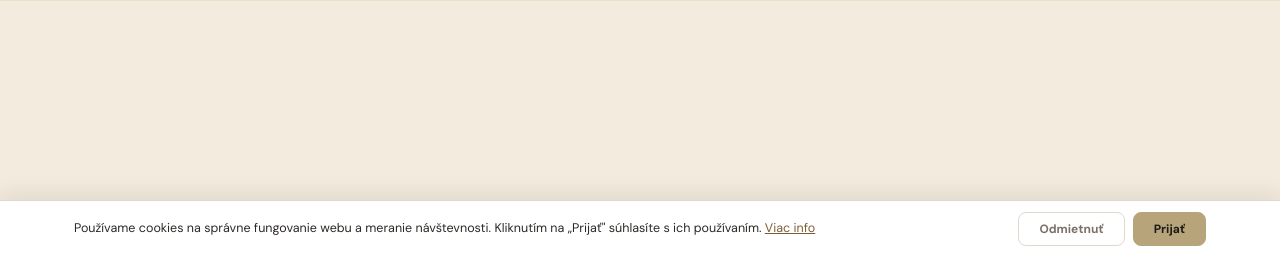
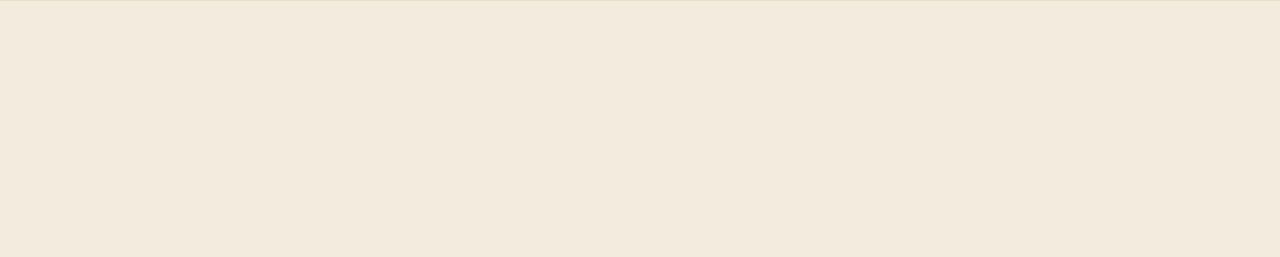
Before and after one commit to FilipFastle/zdenka-web, a WordPress theme: template zdenka-theme/index.php in a window 1280 px wide. Shown: the part 543-800 px from the top of the page. Run offline with PHP 8.4 and a stand-in for WordPress, Linux system fonts and the light colour scheme; the site name, menu and one post (Sample post) are stand-ins, and other content is empty; some libraries are stand-ins or nearby versions.

Commit message:
change: odstránená vlastná cookie lišta + YouTube cez youtube-nocookie
- Odstránená vlastná cookie lišta (inc/cookie-bar.php aj jej načítanie);
  súhlas s cookies bude riešiť samostatný plugin (CookieYes/Complianz).
- YouTube embedy idú cez youtube-nocookie.com – YouTube tak nenastaví
  sledovacie cookies, kým návštevník video nespustí. Menej vecí na súhlas.

Co-Authored-By: Claude Opus 4.8 <noreply@anthropic.com>
Claude-Session: https://claude.ai/code/session_01JtmghxbHVbACV4Da6p58AP

```diff
--- a/zdenka-theme/functions.php
+++ b/zdenka-theme/functions.php
@@ -3,8 +3,8 @@ defined('ABSPATH') || exit;
 
 add_action('wp_enqueue_scripts', function() {
     // Fonty sú self-hostované v main.css (@font-face) – žiadne Google servery
-    wp_enqueue_style('zdenka-main', get_stylesheet_directory_uri().'/assets/css/main.css',[],'3.16.0');
-    wp_enqueue_script('zdenka-js', get_stylesheet_directory_uri().'/assets/js/main.js',[],'3.16.0',true);
+    wp_enqueue_style('zdenka-main', get_stylesheet_directory_uri().'/assets/css/main.css',[],'3.17.0');
+    wp_enqueue_script('zdenka-js', get_stylesheet_directory_uri().'/assets/js/main.js',[],'3.17.0',true);
     wp_localize_script('zdenka-js','zcData',['ajaxurl'=>admin_url('admin-ajax.php'),'nonce'=>wp_create_nonce('zc_nonce'),'logoUrl'=>get_stylesheet_directory_uri().'/assets/images/zc-logo.svg','ebookOn'=>(function_exists('zc_ebook_enabled') && zc_ebook_enabled())?1:0]);
 });
 
@@ -263,7 +263,9 @@ function zc_video_embed($url) {
         $vertical = (stripos($url, '/shorts/') !== false);
         $origin   = rawurlencode(home_url());
         return [
-            'url'      => 'https://www.youtube.com/embed/' . $m[1] . '?rel=0&modestbranding=1&playsinline=1&enablejsapi=1&origin=' . $origin,
+            // youtube-nocookie.com = režim „rozšírenej ochrany súkromia" –
+            // YouTube nenastaví sledovacie cookies, kým návštevník video nespustí
+            'url'      => 'https://www.youtube-nocookie.com/embed/' . $m[1] . '?rel=0&modestbranding=1&playsinline=1&enablejsapi=1&origin=' . $origin,
             'vertical' => $vertical,
         ];
     }
@@ -583,7 +585,6 @@ require_once get_stylesheet_directory() . '/inc/maintenance.php';
 require_once get_stylesheet_directory() . '/inc/email-template.php';
 require_once get_stylesheet_directory() . '/inc/privacy.php';
 require_once get_stylesheet_directory() . '/inc/seo.php';
-require_once get_stylesheet_directory() . '/inc/cookie-bar.php';
 // Ebook je teraz samostatný plugin (zc-ebook). Ak je aktívny, poskytuje
 // zc_ebook_* funkcie aj shortcode [zc_ebook]; téma ich používa cez function_exists.
 
--- a/zdenka-theme/inc/cookie-bar.php
+++ /dev/null
@@ -1,69 +0,0 @@
-<?php
-defined('ABSPATH') || exit;
-// ── Cookie lišta (GDPR/ePrivacy) — slim, full-width, súhlas si pamätá ──────
-add_action('wp_footer', function() {
-    if (is_admin()) return;
-    // Ak už raz rozhodol (cookie prišla v requeste), lištu vôbec nevykresli.
-    if (!empty($_COOKIE['zc_cookie_consent'])) return;
-    $priv = home_url('/ochrana-osobnych-udajov/');
-    ?>
-    <div id="zcCookie" class="zc-cookie" role="dialog" aria-label="Súhlas s cookies" hidden>
-        <div class="zc-cookie-in">
-            <div class="zc-cookie-txt">
-                Používame cookies na správne fungovanie webu a meranie návštevnosti. Kliknutím na „Prijať" súhlasíte s ich používaním.
-                <a href="<?php echo esc_url($priv); ?>">Viac info</a>
-            </div>
-            <div class="zc-cookie-btns">
-                <button type="button" class="zc-cookie-btn zc-cookie-decline" onclick="zcCookieSet(0)">Odmietnuť</button>
-                <button type="button" class="zc-cookie-btn zc-cookie-accept" onclick="zcCookieSet(1)">Prijať</button>
-            </div>
-        </div>
-    </div>
-    <style>
-    .zc-cookie{position:fixed;left:0;right:0;bottom:0;width:100%;z-index:9995;
-        background:var(--white,#fff);border-top:1px solid var(--border,#E0D8CE);
-        box-shadow:0 -4px 24px rgba(40,32,20,.10);
-        animation:zcCookieIn .45s var(--ease,ease) both}
-    @keyframes zcCookieIn{from{opacity:0;transform:translateY(100%)}to{opacity:1;transform:none}}
-    .zc-cookie-in{max-width:1180px;margin:0 auto;padding:11px 24px;
-        display:flex;align-items:center;gap:18px;flex-wrap:wrap}
-    .zc-cookie-txt{flex:1;min-width:240px;font-size:12.5px;line-height:1.55;color:var(--text,#2C2825)}
-    .zc-cookie-txt a{color:var(--accent-txt,#7C5E33);text-decoration:underline}
-    .zc-cookie-btns{display:flex;gap:8px;flex-shrink:0}
-    .zc-cookie-btn{padding:8px 20px;border-radius:8px;font-size:12px;font-weight:700;cursor:pointer;
-        font-family:var(--sans,sans-serif);border:1.5px solid var(--border,#E0D8CE);transition:all .2s;white-space:nowrap}
-    .zc-cookie-decline{background:transparent;color:var(--muted,#7A7068)}
-    .zc-cookie-decline:hover{border-color:#bbb;color:var(--dark,#1C1A18)}
-    .zc-cookie-accept{background:var(--accent,#B8A47A);color:var(--dark,#1C1A18);border-color:var(--accent,#B8A47A)}
-    .zc-cookie-accept:hover{background:var(--accent-dk,#9A8660)}
-    @media(max-width:600px){
-        .zc-cookie-in{padding:12px 16px;gap:12px}
-        .zc-cookie-btns{width:100%}
-        .zc-cookie-btn{flex:1}
-    }
-    </style>
-    <script>
-    (function(){
-        var bar=document.getElementById('zcCookie');
-        if(!bar)return;
-        var KEY='zc_cookie_consent';
-        function hasConsent(){
-            if(document.cookie.indexOf(KEY+'=')!==-1)return true;   // cookie má prednosť
-            try{ if(localStorage.getItem(KEY))return true; }catch(e){}
-            return false;
-        }
-        if(hasConsent()){ bar.parentNode&&bar.parentNode.removeChild(bar); return; } // rozhodnuté → preč
-        bar.hidden=false;
-        window.zcCookieSet=function(v){
-            var val=v?'accepted':'declined';
-            try{localStorage.setItem(KEY,val);}catch(e){}
-            // cookie na 180 dní (prežije refresh aj prechod na inú stránku)
-            var d=new Date();d.setTime(d.getTime()+180*24*60*60*1000);
-            document.cookie=KEY+'='+val+';expires='+d.toUTCString()+';path=/;SameSite=Lax';
-            bar.parentNode&&bar.parentNode.removeChild(bar);
-            document.dispatchEvent(new CustomEvent('zc-cookie-consent',{detail:{accepted:!!v}}));
-        };
-    })();
-    </script>
-    <?php
-}, 20);
--- a/zdenka-theme/style.css
+++ b/zdenka-theme/style.css
@@ -2,6 +2,6 @@
  Theme Name:   Zdenka Cibulová
  Description:  Realitná maklérka – standalone téma bez parent theme
  Author:       Filip
- Version:      3.16.0
+ Version:      3.17.0
  Text Domain:  zdenka
 */
```
Also changed, not shown: 1 other file.
